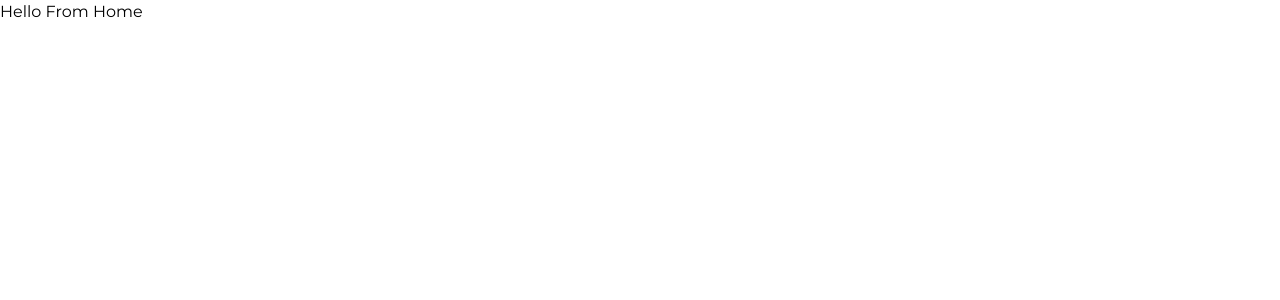
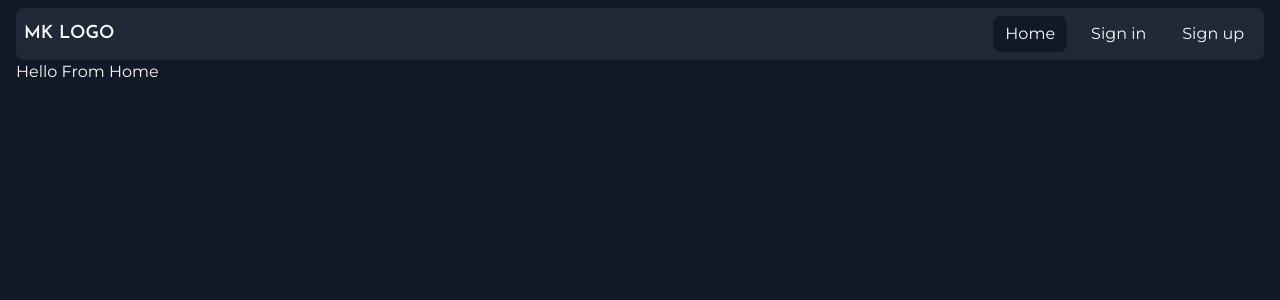
Before and after one commit to Mostakimul/react-firebase-tailwind, a React (Create React App) app: page / in a window 1280 px wide. Shown: the top 300 px of the page. Built offline with nearby package versions, Linux system fonts and the light colour scheme.

Commit message:
common navbar added

```diff
--- a/public/index.html
+++ b/public/index.html
@@ -23,7 +23,7 @@
     -->
     <title>React App</title>
   </head>
-  <body class="font-mon">
+  <body class="font-mon bg-gray-900 text-gray-50">
     <noscript>You need to enable JavaScript to run this app.</noscript>
     <div id="root"></div>
     <!--
--- /dev/null
+++ b/src/components/Common/TheNavbar.js
@@ -0,0 +1,106 @@
+import React, { useEffect, useState } from 'react';
+import { NavLink } from 'react-router-dom';
+
+const TheNavbar = () => {
+  const [isNavShowing, setIsNavShowing] = useState(false);
+
+  const handleNav = () => {
+    setIsNavShowing(!isNavShowing);
+  };
+  // For controling window size
+  useEffect(() => {
+    const hideMenu = () => {
+      if (window.innerWidth > 768 && isNavShowing) {
+        setIsNavShowing(false);
+      }
+    };
+    window.addEventListener('resize', hideMenu);
+
+    return () => {
+      window.removeEventListener('resize', hideMenu);
+    };
+  }, [isNavShowing]);
+
+  return (
+    <div className="bg-gray-800 flex justify-between items-center p-2 mt-2 rounded-lg">
+      {/* logo */}
+      <div>
+        <NavLink to="/" className="text-lg font-semibold font-jos">
+          MK LOGO
+        </NavLink>
+      </div>
+      {/* mobile humberger icon */}
+      <div onClick={handleNav} className="md:hidden">
+        {isNavShowing ? (
+          <svg
+            className="w-6 h-6 text-gray-600"
+            fill="none"
+            stroke="currentColor"
+            viewBox="0 0 24 24"
+            xmlns="http://www.w3.org/2000/svg">
+            <path
+              strokeLinecap="round"
+              strokeLinejoin="round"
+              strokeWidth={2}
+              d="M6 18L18 6M6 6l12 12"
+            />
+          </svg>
+        ) : (
+          <svg
+            className="w-6 h-6 text-gray-600"
+            fill="none"
+            stroke="currentColor"
+            viewBox="0 0 24 24"
+            xmlns="http://www.w3.org/2000/svg">
+            <path
+              strokeLinecap="round"
+              strokeLinejoin="round"
+              strokeWidth={2}
+              d="M4 6h16M4 12h16M4 18h16"
+            />
+          </svg>
+        )}
+      </div>
+      {/* mobile nav NavLinks */}
+      <nav
+        className={`md:hidden absolute top-0 left-0 bg-gray-800 text-white h-screen w-2/4 rounded-r-lg shadow text-center space-y-3 pt-5 transition duration-150 transform ${
+          isNavShowing ? '-translate-x-0' : '-translate-x-full'
+        }`}>
+        <NavLink
+          className={({ isActive }) => (isActive ? 'mobile-nav-active' : 'mobile-nav')}
+          to="/">
+          Home
+        </NavLink>
+        <NavLink
+          className={({ isActive }) => (isActive ? 'mobile-nav-active' : 'mobile-nav')}
+          to="/login">
+          Sign in
+        </NavLink>
+        <NavLink
+          className={({ isActive }) => (isActive ? 'mobile-nav-active' : 'mobile-nav')}
+          to="/register">
+          Sign up
+        </NavLink>
+      </nav>
+
+      {/* nav NavLink desktop */}
+      <nav className="space-x-3 hidden md:flex md:items-center">
+        <NavLink className={({ isActive }) => (isActive ? 'desk-nav-active' : 'desk-nav')} to="/">
+          Home
+        </NavLink>
+        <NavLink
+          className={({ isActive }) => (isActive ? 'desk-nav-active' : 'desk-nav')}
+          to="/login">
+          Sign in
+        </NavLink>
+        <NavLink
+          className={({ isActive }) => (isActive ? 'desk-nav-active' : 'desk-nav')}
+          to="/register">
+          Sign up
+        </NavLink>
+      </nav>
+    </div>
+  );
+};
+
+export default TheNavbar;
--- a/src/index.css
+++ b/src/index.css
@@ -2,3 +2,19 @@
 @tailwind base;
 @tailwind components;
 @tailwind utilities;
+
+.form-input {
+  @apply block w-full px-1 py-2 rounded-lg my-1 bg-gray-900 text-gray-50;
+}
+.desk-nav {
+  @apply hover:bg-gray-900 py-1.5 px-3 rounded-lg transition duration-200;
+}
+.desk-nav-active {
+  @apply bg-gray-900 hover:bg-gray-700 py-1.5 px-3 rounded-lg transition duration-200;
+}
+.mobile-nav {
+  @apply block hover:bg-gray-600 transition duration-300 bg-gray-700 mx-2 py-1.5 rounded-lg;
+}
+.mobile-nav-active {
+  @apply block hover:bg-gray-600 transition duration-300 bg-gray-900 mx-2 py-1.5 rounded-lg;
+}
--- a/src/pages/Home.js
+++ b/src/pages/Home.js
@@ -1,9 +1,16 @@
 import React from 'react';
+import TheNavbar from '../components/Common/TheNavbar';
 
 const Home = () => {
   return (
-    <div className="container">
-      <h3>Hello From Home</h3>
+    <div>
+      {/* nav bar */}
+      <div className="container">
+        <TheNavbar />
+      </div>
+      <div className="container">
+        <h3>Hello From Home</h3>
+      </div>
     </div>
   );
 };
--- a/src/pages/Login.js
+++ b/src/pages/Login.js
@@ -1,8 +1,13 @@
 import React from 'react';
+import TheNavbar from '../components/Common/TheNavbar';
 
 const Login = () => {
   return (
     <div className="container">
+      {/* nav bar */}
+      <div>
+        <TheNavbar />
+      </div>
       <h2>Login Page</h2>
     </div>
   );
--- a/src/pages/Register.js
+++ b/src/pages/Register.js
@@ -1,8 +1,13 @@
 import React from 'react';
+import TheNavbar from '../components/Common/TheNavbar';
 
 const Register = () => {
   return (
     <div className="container">
+      {/* nav bar */}
+      <div>
+        <TheNavbar />
+      </div>
       <h2>Register Page</h2>
     </div>
   );
--- a/tailwind.config.js
+++ b/tailwind.config.js
@@ -9,6 +9,7 @@ module.exports = {
       },
       container: {
         center: true,
+        padding: '1rem',
       },
     },
   },
```
